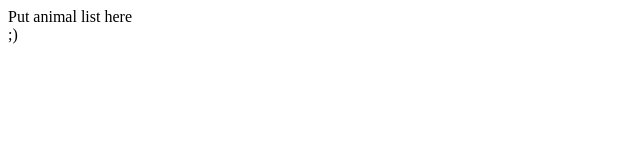
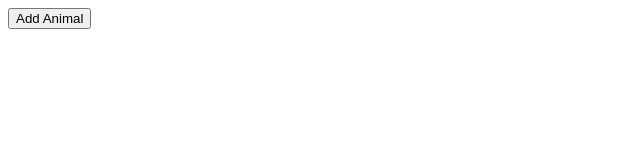
Before and after one commit to yechielklein/animals, a React (Create React App) app: page / in a window 1280 px wide. Shown: the top 160 px of the page, without its empty margins (0-640 px from the left). Built offline with nearby package versions, Linux system fonts and the light colour scheme.

Commit message:
used state and props to render different animal every time user clicks button

```diff
--- a/src/AnimalShow.js
+++ b/src/AnimalShow.js
@@ -1,5 +1,5 @@
-function AnimalShow() {
-	return <div>;)</div>;
+function AnimalShow({ type }) {
+	return <div>{type}</div>;
 };
 
 export default AnimalShow;
--- a/src/App.js
+++ b/src/App.js
@@ -1,10 +1,26 @@
+import { useState } from 'react';
+
 import AnimalShow from './AnimalShow';
 
+const getRandomAnimal = () => {
+	const animals = ['bird', 'cow', 'cat', 'dog', 'alligator', 'horse'];
+	return animals[Math.floor(Math.random() * animals.length)];
+};
+
 function App() {
+	const [animals, setAnimals] = useState([]);
+
+	const addAnimal = () => {
+		setAnimals([
+			...animals,
+			<AnimalShow type={getRandomAnimal()} />
+		]);
+	};
+
 	return (
 		<div>
-			Put animal list here
-			<AnimalShow />
+			<button onClick={addAnimal}>Add Animal</button>
+			<p>{animals}</p>
 		</div>
 	);
 };
```
